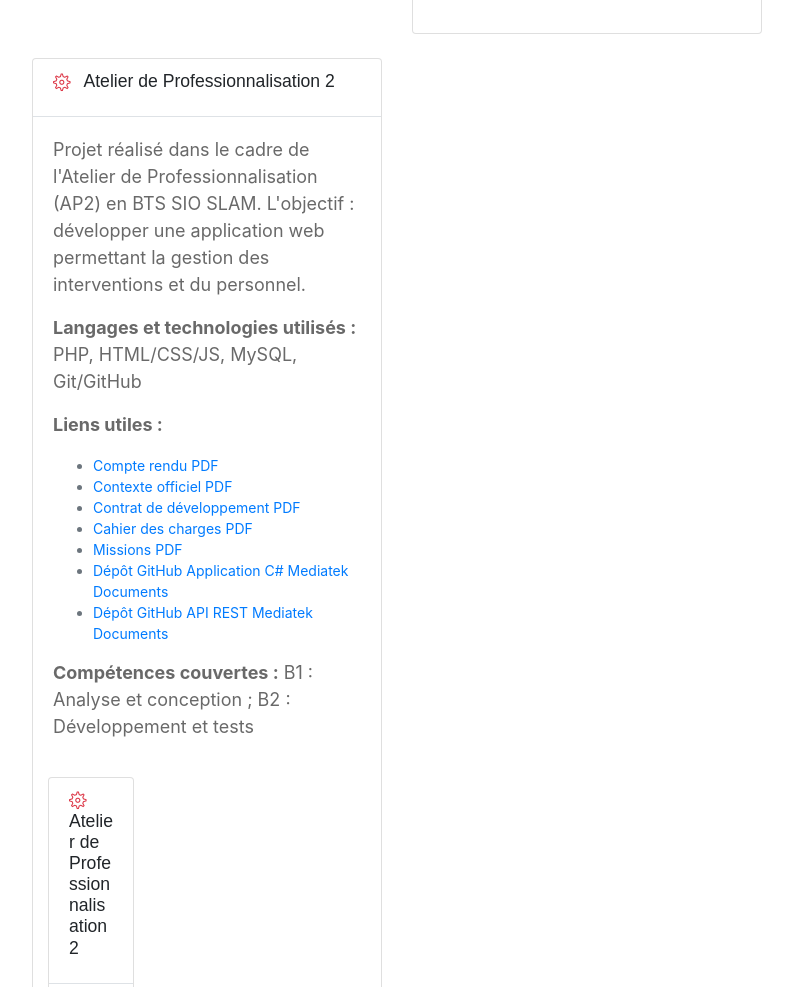
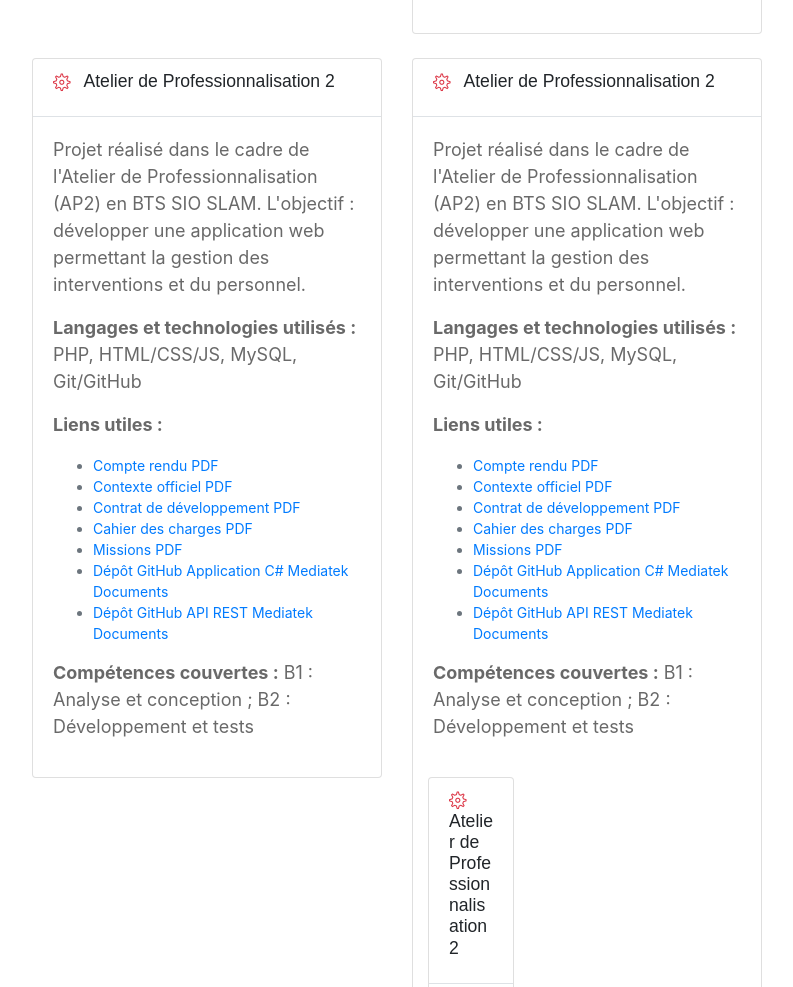
Before and after one commit to zennouikram/Portfolio-, a website: page public_html/index.html in a window 1280 px wide. Shown: the part 4263-5250 px from the top of the page, without its empty margins (53-846 px from the left). Drawn offline with nearby package versions, Linux system fonts and the light colour scheme.

Commit message:
Ajout de la page Atelier AP2

```diff
--- a/public_html/index.html
+++ b/public_html/index.html
@@ -465,6 +465,7 @@
       </p>
 
       <div class="row">
+
         <!-- Vignette Stage -->
         <div class="col-md-6 col-lg-4">
           <div class="card mb-4 vignette">
@@ -553,6 +554,37 @@
     </div>
   </div>
 </div>
+<div class="col-md-6 col-lg-4">
+  <div class="card mb-4 vignette">
+    <div class="card-header">
+      <h5 class="card-title">
+        <i class="ti-settings text-danger pr-2"></i> Atelier de Professionnalisation 2
+      </h5>
+    </div>
+    <div class="card-body">
+      <p>
+        Projet réalisé dans le cadre de l'Atelier de Professionnalisation (AP2) en BTS SIO SLAM.
+        L'objectif : développer une application web permettant la gestion des interventions et du personnel.
+      </p>
+
+      <p><strong>Langages et technologies utilisés :</strong> PHP, HTML/CSS/JS, MySQL, Git/GitHub</p>
+
+      <p><strong>Liens utiles :</strong></p>
+      <ul>
+        <li><a href="assets/files/AP2_compte_rendu.pdf" target="_blank">Compte rendu PDF</a></li>
+        <li><a href="assets/files/AP2_contexte.pdf" target="_blank">Contexte officiel PDF</a></li>
+        <li><a href="assets/files/contratDeveloppement.pdf" target="_blank">Contrat de développement PDF</a></li>
+        <li><a href="assets/files/cahier_des_charges_AP2 .pdf" target="_blank">Cahier des charges PDF</a></li>
+        <li><a href="assets/files/AP2_missions .pdf" target="_blank">Missions PDF</a></li>
+        <li><a href="https://github.com/zennouikram/mediatekdocuments" target="_blank">Dépôt GitHub Application C# Mediatek Documents </a></li>
+        <li><a href="https://github.com/zennouikram/rest_mediatekdocuments" target="_blank">Dépôt GitHub API REST Mediatek Documents </a></li>
+      </ul>
+
+      <p><strong>Compétences couvertes :</strong> B1 : Analyse et conception ; B2 : Développement et tests</p>
+    </div>
+  </div>
+</div>
+
 <div class="col-md-6 col-lg-4">
   <div class="card mb-4 vignette">
     <div class="card-header">
```
